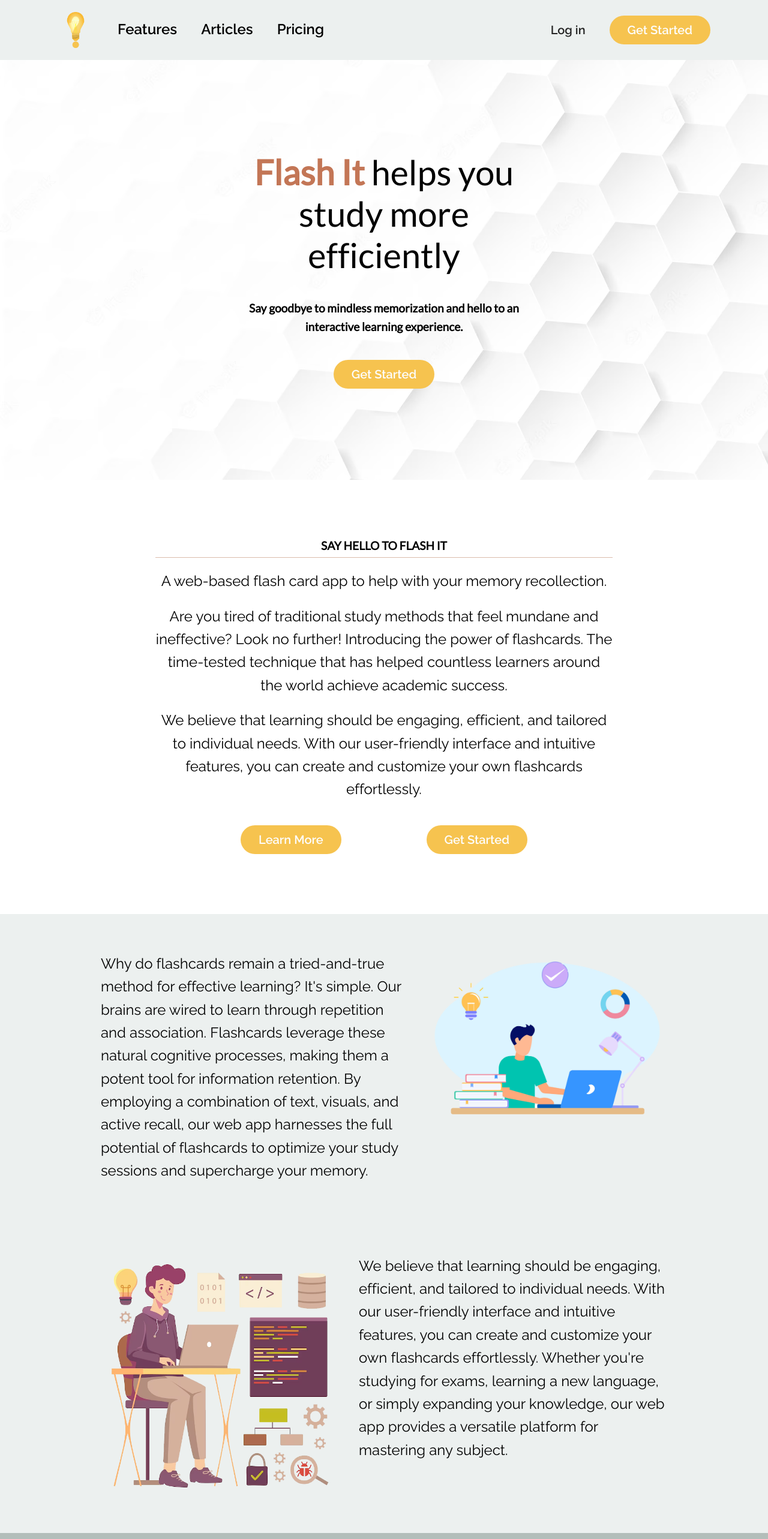
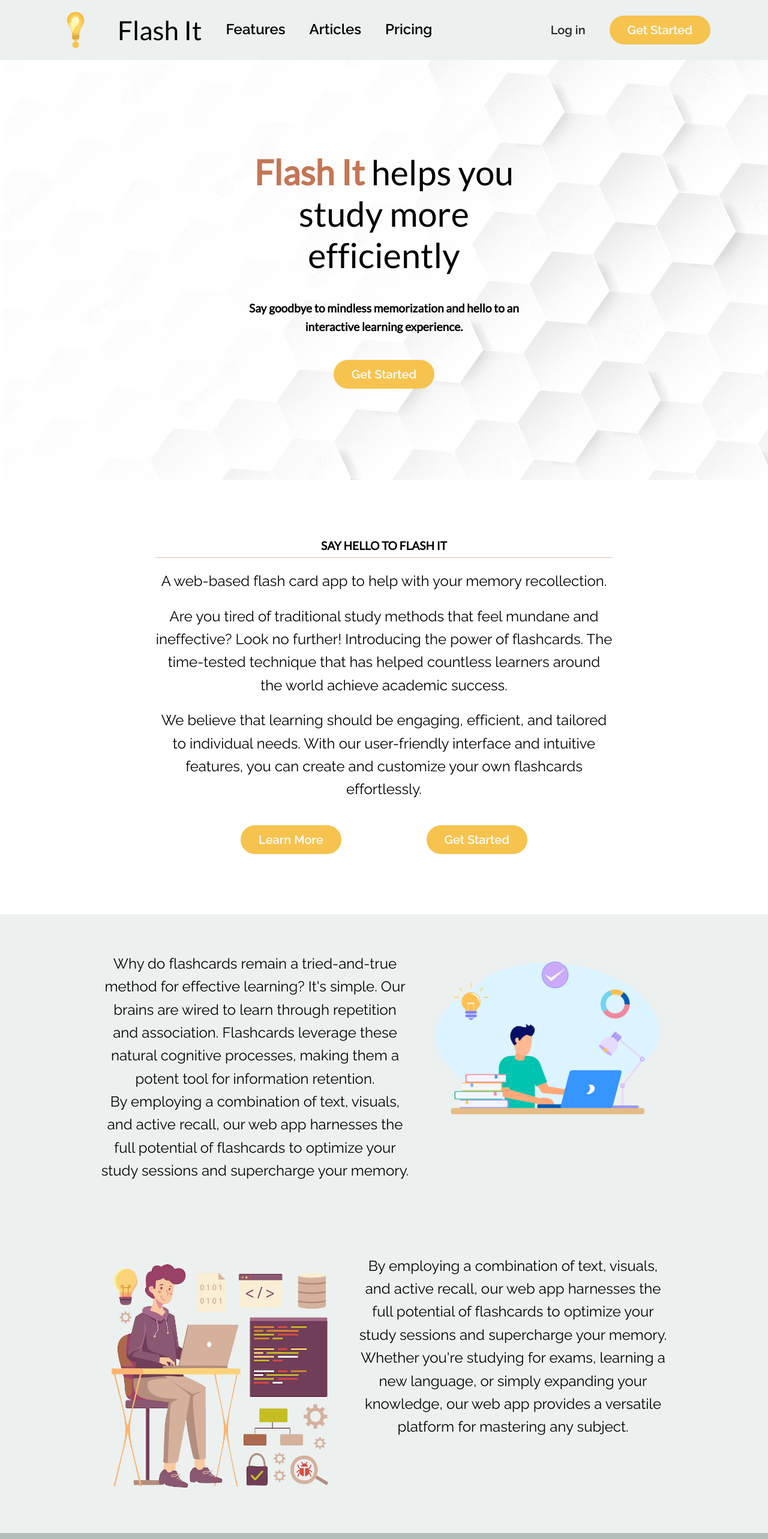
Before and after one commit to deanglane/dean-lane-flash-it-app, a React (Create React App) app: page / in a window 1280 px wide. Shown: the top 2566 px of the page at 60% size. Built offline with nearby package versions, Linux system fonts and the light colour scheme.

Commit message:
fixed some sytling and bugs in homepage

```diff
--- a/src/components/NavSignedIn.js
+++ b/src/components/NavSignedIn.js
@@ -30,7 +30,7 @@ const NavSignedIn = () => {
         listen();
       }
     });
-  // dependency arrays watching for changes, then run the useEffect
+    // dependency arrays watching for changes, then run the useEffect
   }, [auth, navigate, authUser.displayName]);
 
   const handleSignOut = () => {
@@ -40,12 +40,14 @@ const NavSignedIn = () => {
   };
 
   return (
-    <div>
-        <>
-          <p>Welcome {displayName}!</p>
-          <button className='btn' onClick={handleSignOut}>Log Out</button>
-        </>
-    </div>
+
+
+      <div>
+        <p>Welcome {displayName}!</p>
+        <button className='btn' onClick={handleSignOut}>Log Out</button>
+      </div>
+
+
   )
 }
 
--- a/src/pages/HomePage/Feature.js
+++ b/src/pages/HomePage/Feature.js
@@ -6,7 +6,8 @@ const Feature = () => {
       <div className="wrapper featureContain">
 
         <div className="upperFeature">
-          <p>Why do flashcards remain a tried-and-true method for effective learning? It's simple. Our brains are wired to learn through repetition and association. Flashcards leverage these natural cognitive processes, making them a potent tool for information retention. By employing a combination of text, visuals, and active recall, our web app harnesses the full potential of flashcards to optimize your study sessions and supercharge your memory.</p>
+          <p>Why do flashcards remain a tried-and-true method for effective learning? It's simple. Our brains are wired to learn through repetition and association. Flashcards leverage these natural cognitive processes, making them a potent tool for information retention. <br />
+          By employing a combination of text, visuals, and active recall, our web app harnesses the full potential of flashcards to optimize your study sessions and supercharge your memory.</p>
           <div className="featureImg">
             <img src={require('../../assets/man_studying.png')} alt="Cartoon illustration of a man sitting a a computer studying" />
           </div>
@@ -16,7 +17,8 @@ const Feature = () => {
           <div className="featureImg">
             <img src={require('../../assets/man_using_computer.png')} alt="Cartoon illustration of a man sitting a a computer learning" />
           </div>
-          <p>We believe that learning should be engaging, efficient, and tailored to individual needs. With our user-friendly interface and intuitive features, you can create and customize your own flashcards effortlessly. Whether you're studying for exams, learning a new language, or simply expanding your knowledge, our web app provides a versatile platform for mastering any subject.</p>
+          <p>By employing a combination of text, visuals, and active recall, our web app harnesses the full potential of flashcards to optimize your study sessions and supercharge your memory. <br />
+          Whether you're studying for exams, learning a new language, or simply expanding your knowledge, our web app provides a versatile platform for mastering any subject.</p>
         </div>
 
       </div>
--- a/src/pages/HomePage/Header.js
+++ b/src/pages/HomePage/Header.js
@@ -15,10 +15,6 @@ const Header = () => {
             <Link to="/register">Get Started</Link>
           </button>
         </div>
-        {/* <div className="download">
-            <p>Coming Soon!</p>
-            <img src={require('./assets/google-play-app-store-mobile-phones-google-thumbnail.jpg')} alt="" />
-          </div> */}
       </div>
 
     </header>
--- a/src/pages/HomePage/Intro.js
+++ b/src/pages/HomePage/Intro.js
@@ -1,4 +1,6 @@
 // Intro.js
+// import: Modules
+import { Link } from "react-router-dom";
 
 const Intro = () => {
   return (
@@ -12,7 +14,9 @@ const Intro = () => {
           <p>We believe that learning should be engaging, efficient, and tailored to individual needs. With our user-friendly interface and intuitive features, you can create and customize your own flashcards effortlessly.</p>
           <div className="introBtns">
             <a className="btn" href="#articles">Learn More</a>
-            <button className="btn">Get Started</button>
+            <button className="btn">
+              <Link to="/register">Get Started</Link>
+            </button>
           </div>
         </div>
 
--- a/src/pages/HomePage/NavBar.js
+++ b/src/pages/HomePage/NavBar.js
@@ -25,6 +25,7 @@ const NavBar = () => {
             <div className="logo">
               <img className="logoImg" src={require('../../assets/logo.png')} alt="Company logo" />
             </div>
+            <h1>Flash It</h1>
             {/* Loading menu components based on whats in the URL. If the user is logged then NavLogin will display. If anything is typed that is not a page then default to the homepage */}
             <Routes>
               <Route path="*" element={<NavLanding />}/>
--- a/src/styles.css
+++ b/src/styles.css
@@ -451,6 +451,10 @@ p {
   font-weight: 600;
 }
 
+.navMenu h1 {
+  font-size: clamp(2.75rem, 2.6rem, 100px);
+}
+
 /* header */
 .heroHeadlines h1 {
   line-height: 1.2;
@@ -537,6 +541,8 @@ p {
 #menuToggle {
   display: none;
 }
+
+
 
 /* NAVIGATION STYLES END*/
 
@@ -645,6 +651,7 @@ header {
 .lowerFeature {
   display: flex;
   justify-content: center;
+  text-align: center;
 }
 
 .upperFeature p,
@@ -818,6 +825,7 @@ footer {
 
 /* HOME STYLES END*/
 /* LOGIN STYLES */
+
 /* LOGIN STYLES END*/
 /* REGISTER STYLES */
 .authentication {
@@ -1047,6 +1055,9 @@ MEDIA QUERIES
     display: none;
   }
 
+  .formContain {
+    width: 75%;
+  }
 
 }
 
@@ -1080,6 +1091,10 @@ MEDIA QUERIES
     justify-content: center;
   }
 
+  .navMenu h1 {
+    display: none;
+  }
+
   .auth {
     gap: 15px;
     display: none;
@@ -1089,6 +1104,8 @@ MEDIA QUERIES
     display: block;
     cursor: pointer;
   }
+
+
 
 }
 
```
